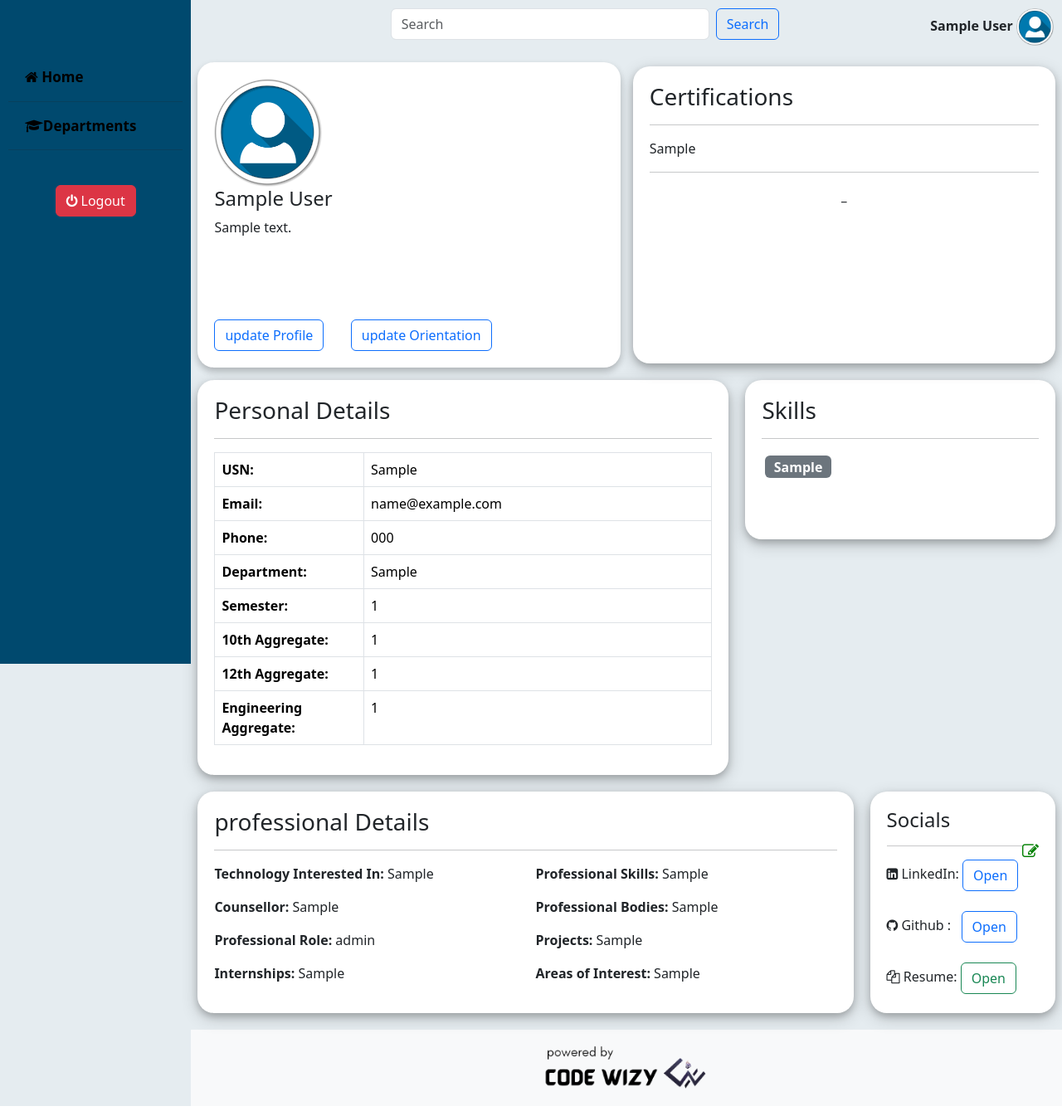
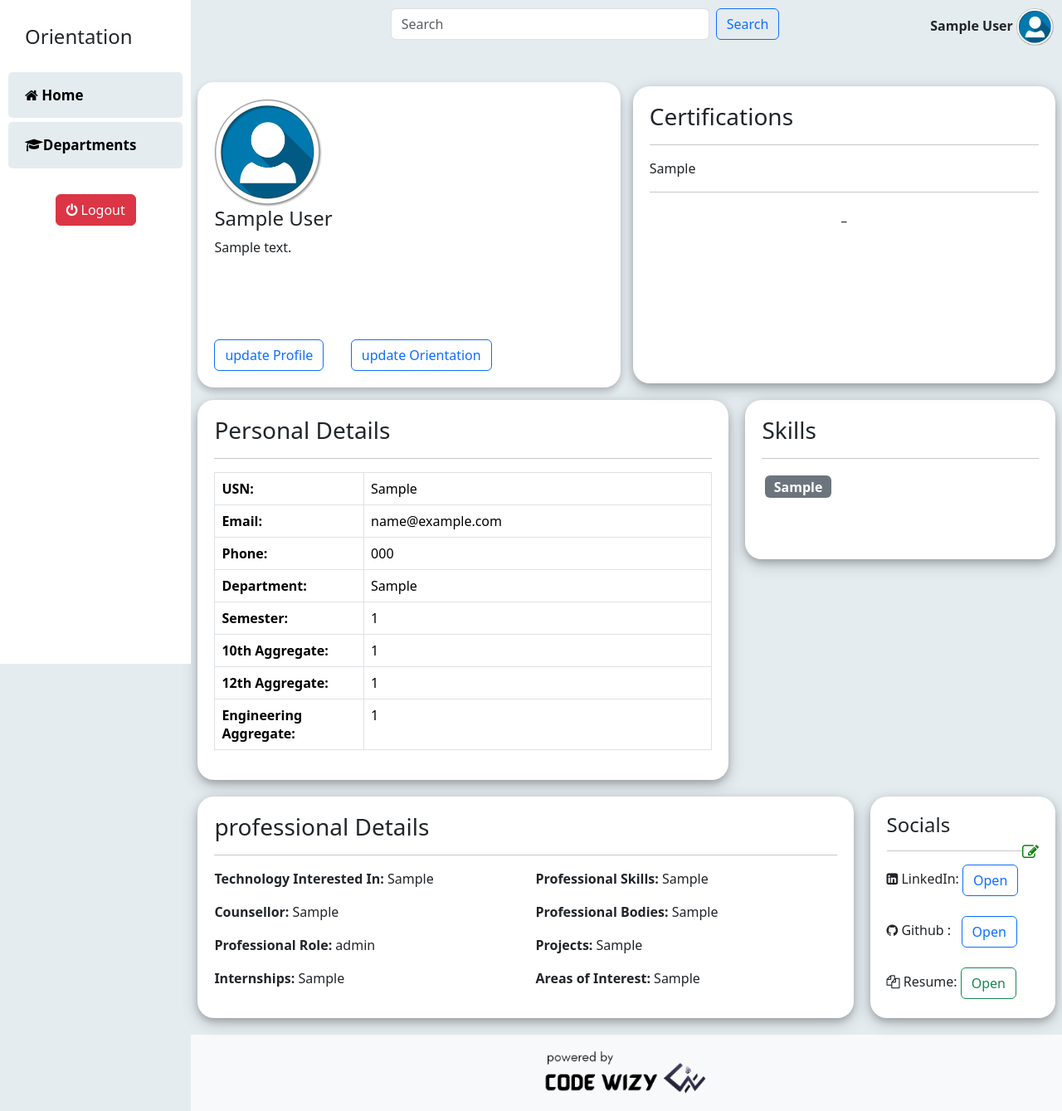
Before and after one commit to Raaz-009/counselling, a PHP site: page /profile.php?id=1 in a window 1280 px wide. Shown: the whole page at 83% size. Run offline with PHP 8.4, Linux system fonts and the light colour scheme; the visitor is signed in with stand-in values (Sample User, id 1); tables that the repository leaves empty hold one stand-in row (values such as "Sample post").

Commit message:
updated'

```diff
--- a/files/css/sideBar.css
+++ b/files/css/sideBar.css
@@ -1,5 +1,5 @@
 .sideNavBar{
-    background: #00496e;
+    background: white;
     width: 18vw;
     height: 100vh;
     position: fixed;
@@ -19,11 +19,17 @@ margin-top: 10px;
 .sideNavBar ul {
     padding: 10px;
     width: 100%;
-    margin-top: 70px;
+    /* margin-top: 70px; */
 
 }
 .sideNavBar ul li{
     list-style-type: none;
+    padding: 15px 0px;
+    background-color: #00496e1a;
+    margin: 5px 0px;
+    border-radius: 5px;
+
+
 }
 .sideNavBar ul li a{
     text-decoration: none;
@@ -31,6 +37,8 @@ margin-top: 10px;
     font-size: 17px;
     font-weight: bold;
     margin-left: 20px;
+
+
 }
 .logout{
     width: 100%;
--- a/profile.php
+++ b/profile.php
@@ -1,18 +1,52 @@
 <?php
 include("./config.php");
+
 session_start();
 
+// Check if user is logged in
 if (!isset($_SESSION['username'])) {
     header("Location: login.php");
     exit();
 }
+
+// Fetch logged-in user's full name
 $loggedName = $_SESSION['Full_Name'];
+
+// Ensure the student ID is provided in the URL
+if (isset($_GET['id']) && is_numeric($_GET['id'])) {
     $id = intval($_GET['id']);
 
-if (isset($_GET['id'])) {
-    $id = intval($_GET['id']);
+    // Check if student already exists in the 'socials' table
+    $sql_check = "SELECT * FROM socials WHERE student_id = ?";
+    if ($stmt_check = $conn->prepare($sql_check)) {
+        $stmt_check->bind_param("i", $id);
+        $stmt_check->execute();
+        $stmt_check->store_result();
 
-    $stmt = $conn->prepare("
+        if ($stmt_check->num_rows > 0) {
+            echo "Student already exists!";
+        } else {
+            // If student doesn't exist, insert into 'socials' table
+            $sql_studentSocial = "INSERT INTO socials (student_id) VALUES (?)";
+            if ($stmt = $conn->prepare($sql_studentSocial)) {
+                $stmt->bind_param("i", $id);
+                if ($stmt->execute()) {
+                    echo "Student added successfully!";
+                } else {
+                    echo "Error inserting student: " . $stmt->error;
+                }
+                $stmt->close();
+            } else {
+                echo "Error preparing SQL: " . $conn->error;
+            }
+        }
+        $stmt_check->close();
+    } else {
+        echo "Error preparing SQL: " . $conn->error;
+    }
+
+    // Fetch student details
+    $sql_studentDetails = "
         SELECT
             sd.name, sd.usn, sd.Bio, sd.email, sd.phone, sd.department, sd.semester, sd.tenth_aggr, sd.twelveth_aggr, sd.engg_aggr,
             pd.technical_skills, pd.technology_interested_in, pd.professional_skills, pd.certification, pd.professional_bodies, pd.professional_role, pd.projects, pd.internships, pd.areas_of_interest, pd.counsellor,
@@ -21,7 +55,9 @@ if (isset($_GET['id'])) {
         LEFT JOIN professional_details pd ON sd.id = pd.student_id
         LEFT JOIN socials s ON sd.id = s.student_id
         WHERE sd.id = ?
-    ");
+    ";
+
+    if ($stmt = $conn->prepare($sql_studentDetails)) {
         $stmt->bind_param("i", $id);
         $stmt->execute();
         $result = $stmt->get_result();
@@ -32,13 +68,18 @@ if (isset($_GET['id'])) {
             echo "No student found";
             exit();
         }
-
         $stmt->close();
     } else {
-    echo "No student ID specified";
+        echo "Error preparing SQL: " . $conn->error;
+    }
+
+    // Parse technical skills if available
+    $technical_skills = isset($student['technical_skills']) ? explode(',', $student['technical_skills']) : [];
+
+} else {
+    echo "No valid student ID specified";
     exit();
 }
-$technical_skills = isset($student['technical_skills']) ? explode(',', $student['technical_skills']) : [];
 
 $conn->close();
 ?>
@@ -62,14 +103,16 @@ $conn->close();
   </head>
   <body>
 <div class="sideNavBar">
-  <div class="logo">
-    <!-- <img src="./images/githubLogo.png" alt=""> -->
-  </div>
+
 
   <ul>
-    <li> <a href="./index.php"><i class="fa fa-home"></i>  Home</a></li>  <hr>
+  <li style="background:#fff;">
+    <h4 style=" margin-left:20px">Orientation</h4>
+  </li>
 
-    <li><a href="./department_students.php"> <i class="fa fa-graduation-cap"></i>Departments</a></li> <hr>
+    <li> <a href="./index.php"><i class="fa fa-home"></i>  Home</a></li>
+
+    <li><a href="./department_students.php"> <i class="fa fa-graduation-cap"></i>Departments</a></li>
   </ul>
   <div class="logout">
     <a class="btn btn-danger" href="./logout.php"> <i class="fa fa-power-off"></i>      Logout</a>
```
Also changed, not shown: department_students.php (+12 -7 lines), files/css/style.css (+30 -0 lines), updateSocial.php (+15 -5 lines), uploads/resumes/posters (3)_page-0001.jpg (added), 2 other files. Lines whose indentation alone changed are shown as unchanged.
